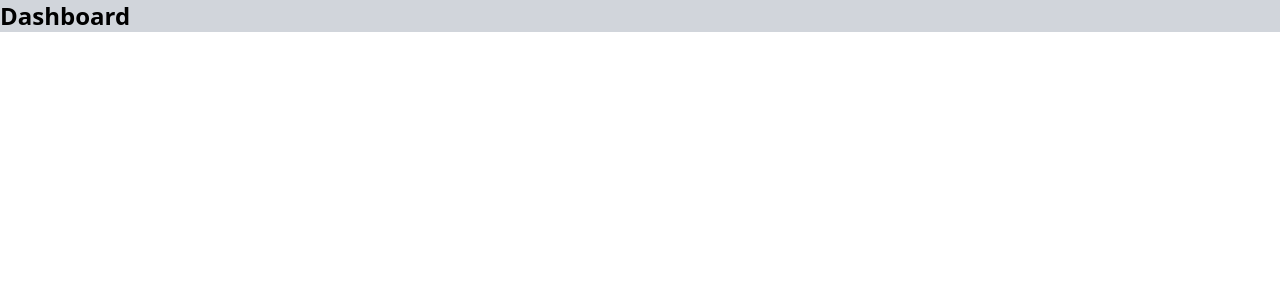
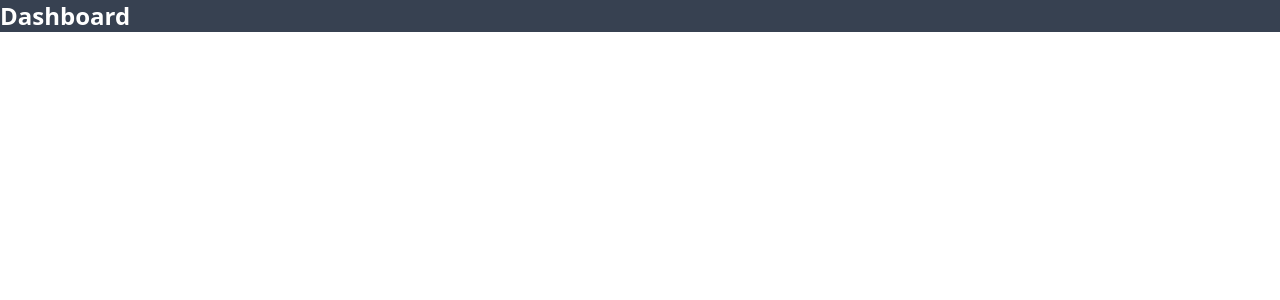
Before and after one commit to GiottoPham/hrms-dashboard-public, a Next.js app: page / in a window 1280 px wide. Shown: the top 300 px of the page. Built offline with nearby package versions, Linux system fonts and the light colour scheme.

Commit message:
test vercel

```diff
--- a/src/components/HomePage.tsx
+++ b/src/components/HomePage.tsx
@@ -1,3 +1,7 @@
 export const HomePage = () => {
-  return <div className="bg-gray-300 text-2xl font-semibold">Dashboard</div>
+  return (
+    <div className="bg-gray-700 text-2xl font-semibold text-white">
+      Dashboard
+    </div>
+  )
 }
```
